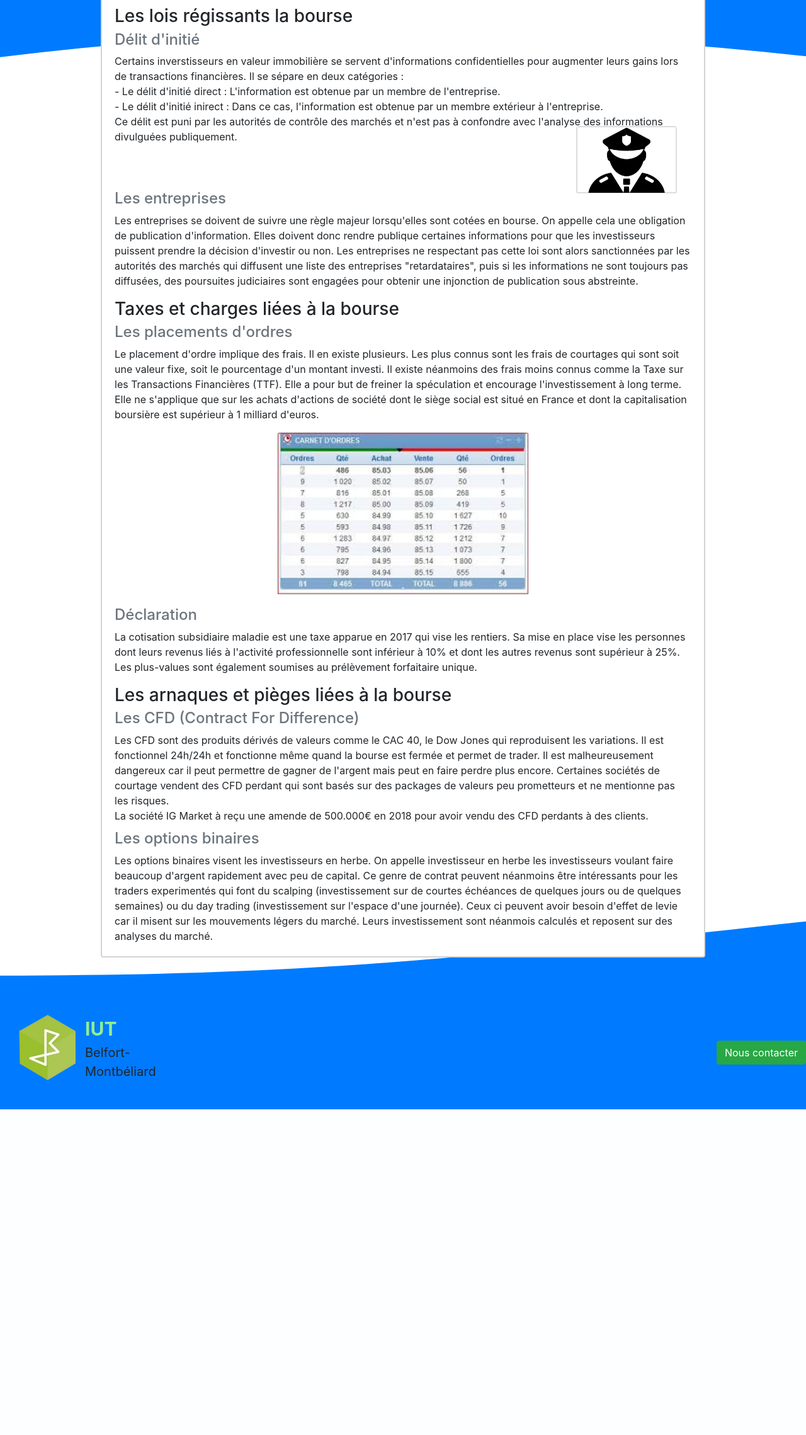
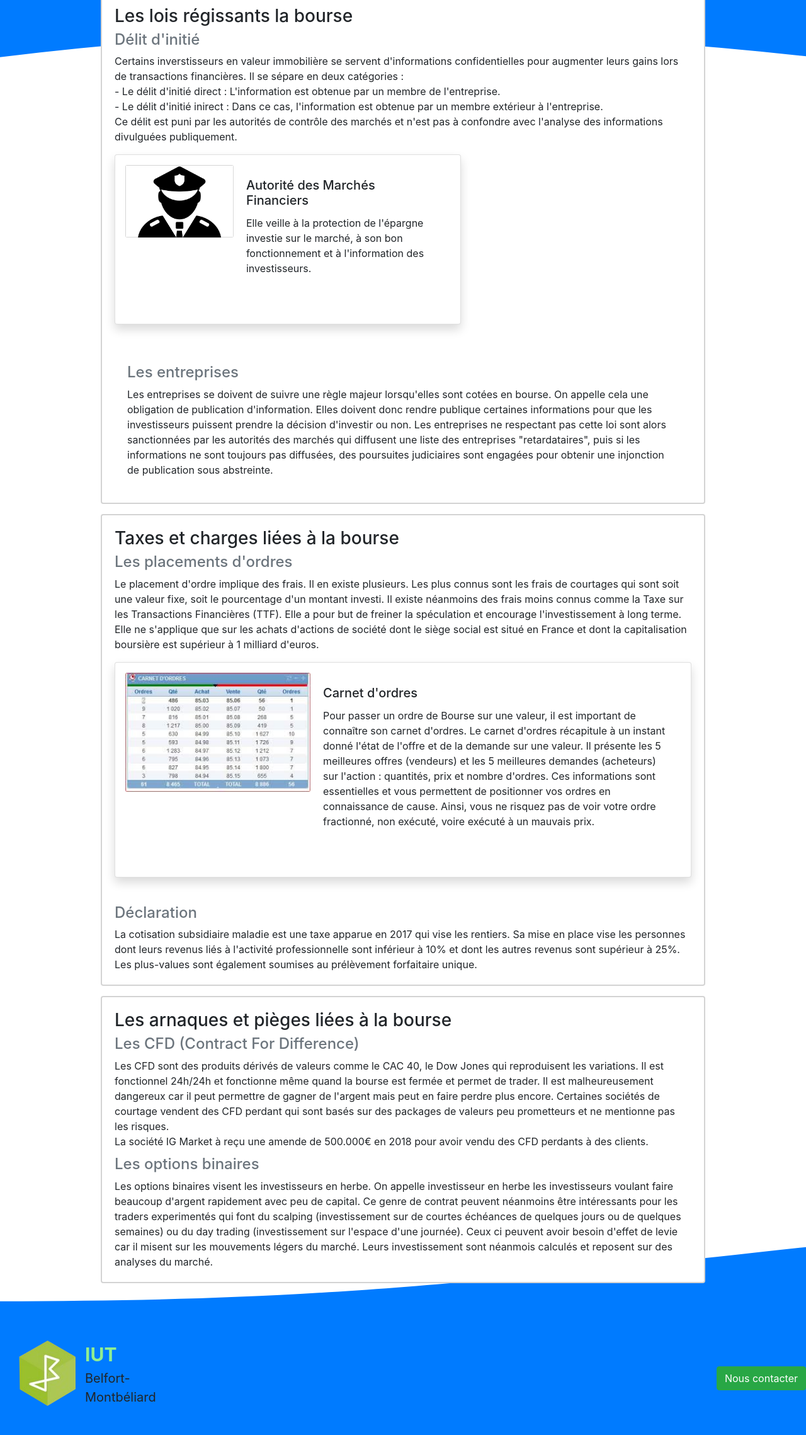
Before and after one commit to Projet-Tuteure/Projet-Tuteure-S1, a PHP site: template pages/juridique.php in a window 1280 px wide. Shown: the part 215-2493 px from the top of the page at 63% size. Before the commit the page ends 1976 px from the top, so only its background shows below. Run offline with PHP 8.4, Linux system fonts and the light colour scheme; the template is opened without the code that fills it, so the values that code supplies are empty.

Commit message:
Update juridique.php

```diff
--- a/pages/juridique.php
+++ b/pages/juridique.php
@@ -10,23 +10,53 @@
             - Le délit d'initié inirect : Dans ce cas, l'information est obtenue par un membre extérieur à l'entreprise.<br />
             Ce délit est puni par les autorités de contrôle des marchés et n'est pas à confondre avec l'analyse des informations divulguées publiquement.
         </p>
-        <div class="card" style="width:10rem;margin-left:80%;margin-top:-5%;">
-            <img src="assets/AMF.png" class="card-img-top" alt="">
+        <div class="card mb-3 shadow p-3 mb-5 bg-white rounded" style="max-width: 60%;">
+            <div class="row no-gutters">
+                <div class="col md-4">
+                    <img src="assets/AMF.png" class="card-img" alt="">
+                </div>
+                <div class="col-md-8">
+                    <div class="card-body">
+                        <h5 class="card-title">Autorité des Marchés Financiers</h5>
+                        <p>Elle veille à la protection de l'épargne investie sur le marché, à son bon fonctionnement et à l'information des investisseurs. </p>
+                    </div>
+                </div>
+            </div>
+            <br />
         </div>
+    <div class="card-body">
         <h4 class="card-subtitle mb-2 text-muted">Les entreprises</h4>
         <p class="card-text">Les entreprises se doivent de suivre une règle majeur lorsqu'elles sont cotées en bourse. On appelle cela une obligation de publication d'information. Elles doivent donc rendre publique certaines informations pour que les investisseurs puissent prendre la décision d'investir ou non. Les entreprises ne respectant pas cette loi sont alors sanctionnées par les autorités des marchés qui diffusent une liste des entreprises "retardataires", puis si les informations ne sont toujours pas diffusées, des poursuites judiciaires sont engagées pour obtenir une injonction de publication sous abstreinte.</p>
-
+    </div>
+    </div>
+</div>
+<div class="card w-75 mx-auto mb-3 card_content">
+    <div class="card-body">
         <h3 class="card-title">Taxes et charges liées à la bourse</h3>
         <h4 class="card-subtitle mb-2 text-muted">Les placements d'ordres</h4>
         <p class="card-text">Le placement d'ordre implique des frais. Il en existe plusieurs. Les plus connus sont les frais de courtages qui sont soit une valeur fixe, soit le pourcentage d'un montant investi. Il existe néanmoins des frais moins connus comme la Taxe sur les Transactions Financières (TTF). Elle a pour but de freiner la spéculation et encourage l'investissement à long terme. Elle ne s'applique que sur les achats d'actions de société dont le siège social est situé en France et dont la capitalisation boursière est supérieur à 1 milliard d'euros.</p>
-        <div class="card" style="width:25rem;margin:auto;">
-            <img src="assets/carnet_ordre.jpeg" class="card-img-top" alt="">
-        </div>
-        <br />
-
+        <div class="card mb-3 shadow p-3 mb-5 bg-white rounded" style="max-width: 70local%;">
+            <div class="row no-gutters">
+                <div class="col md-4">
+                    <img src="assets/carnet_ordre.jpeg" class="card-img" alt="">
+                </div>
+                <div class="col-md-8">
+                    <div class="card-body">
+                        <h5 class="card-title">Carnet d'ordres</h5>
+                        <p>
+                            Pour passer un ordre de Bourse sur une valeur, il est important de connaître son carnet d'ordres. Le carnet d'ordres récapitule à un instant donné l'état de l'offre et de la demande sur une valeur. Il présente les 5 meilleures offres (vendeurs) et les 5 meilleures demandes (acheteurs) sur l'action : quantités, prix et nombre d'ordres. Ces informations sont essentielles et vous permettent de positionner vos ordres en connaissance de cause. Ainsi, vous ne risquez pas de voir votre ordre fractionné, non exécuté, voire exécuté à un mauvais prix. </p>
+                    </div>
+                </div>
+                </div>
+                <br />
+            </div>
         <h4 class="card-subtitle mb-2 text-muted">Déclaration</h4>
         <p class="card-text">La cotisation subsidiaire maladie est une taxe apparue en 2017 qui vise les rentiers. Sa mise en place vise les personnes dont leurs revenus liés à l'activité professionnelle sont inférieur à 10% et dont les autres revenus sont supérieur à 25%. Les plus-values sont également soumises au prélèvement forfaitaire unique.</p>
+    </div>
+</div>
 
+<div class="card w-75 mx-auto mb-3 card_content">
+    <div class="card-body">
         <h3 class="card-title">Les arnaques et pièges liées à la bourse</h3>
         <h4 class="card-subtitle mb-2 text-muted">Les CFD (Contract For Difference)</h4>
         <p class="card-text">Les CFD sont des produits dérivés de valeurs comme le CAC 40, le Dow Jones qui reproduisent les variations. Il est fonctionnel 24h/24h et fonctionne même quand la bourse est fermée et permet de trader. Il est malheureusement dangereux car il peut permettre de gagner de l'argent mais peut en faire perdre plus encore. Certaines sociétés de courtage vendent des CFD perdant qui sont basés sur des packages de valeurs peu prometteurs et ne mentionne pas les risques.<br />
```
